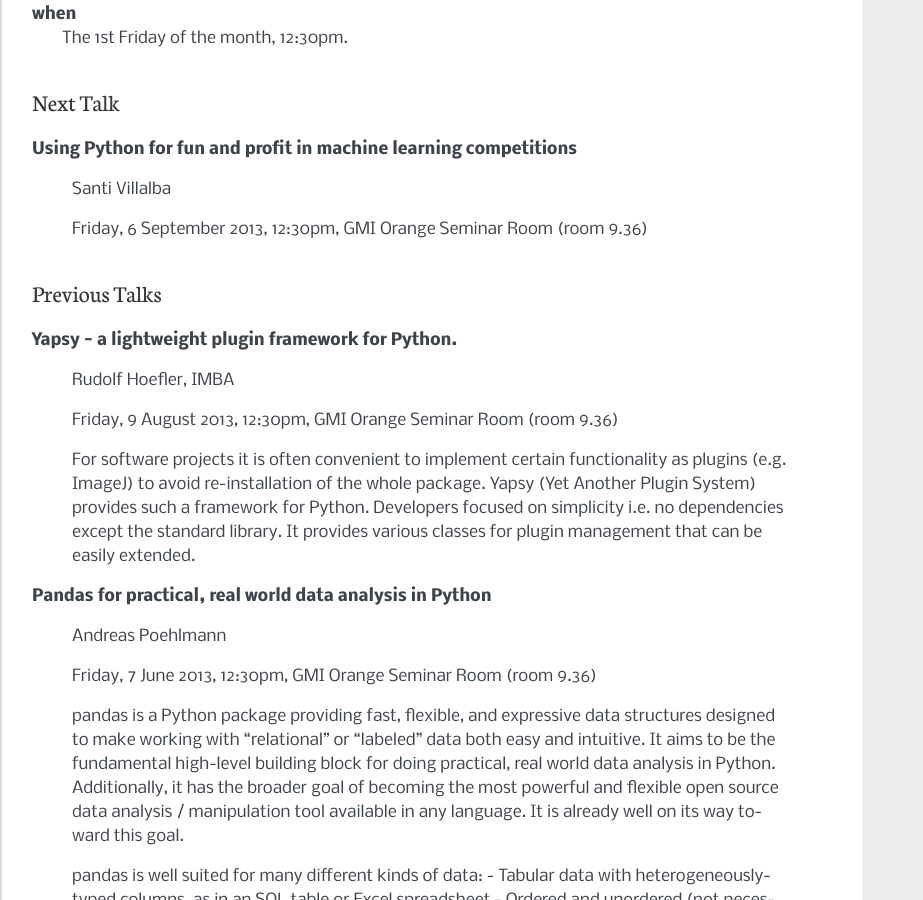
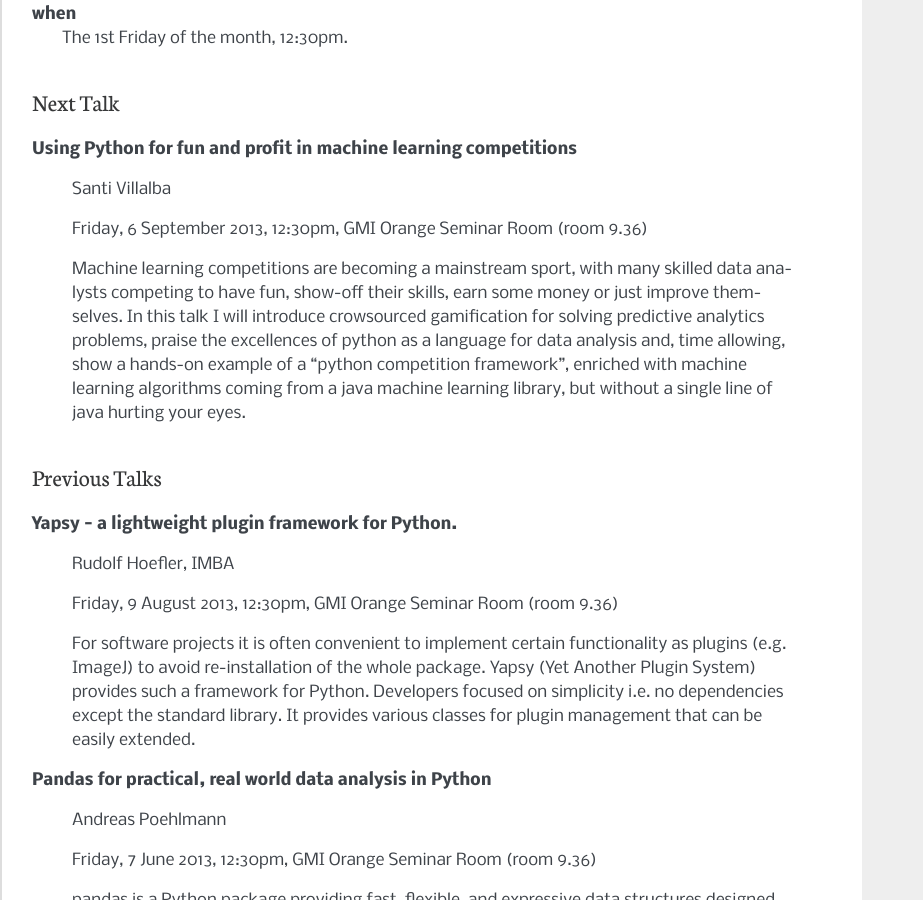
Before and after one commit to strawlab/py4science-vbc, a Sphinx documentation site: the page built from source/index.rst, in a window 1280 px wide and 900 px high, scrolled down 599 px. Shown: the whole window, without its empty margins (0-923 px from the left). Built offline with Sphinx 7.4.7, drawn with Linux system fonts in a browser that asks for light colours; formulas are drawn with MathJax 3.

Commit message:
update abstract

```diff
--- a/source/index.rst
+++ b/source/index.rst
@@ -56,6 +56,15 @@
 
   Friday, 6 September 2013, 12:30pm, GMI Orange Seminar Room (room 9.36)
 
+  Machine learning competitions are becoming a mainstream sport, with
+  many skilled data analysts competing to have fun, show-off their
+  skills, earn some money or just improve themselves. In this talk I
+  will introduce crowsourced gamification for solving predictive
+  analytics problems, praise the excellences of python as a language
+  for data analysis and, time allowing, show a hands-on example of a
+  "python competition framework", enriched with machine learning
+  algorithms coming from a java machine learning library, but without
+  a single line of java hurting your eyes.
 
 Previous Talks
 --------------
```
